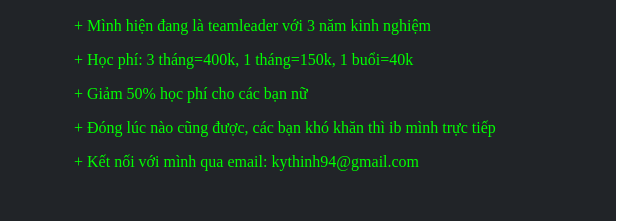
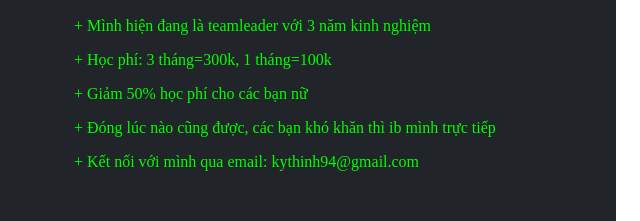
Before and after one commit to NguyenKyThinh94/khoahoclaptrinh, a Gatsby site: page / in a window 1280 px wide. Shown: the part 562-783 px from the top of the page, 24-664 px from the left. Built offline with nearby package versions, Linux system fonts and the light colour scheme; Gatsby itself is replaced by a stand-in of ours.

Commit message:
change content

```diff
--- a/src/pages/index.js
+++ b/src/pages/index.js
@@ -68,7 +68,7 @@ const IndexPage = () => {
             <li>
               <h2>Giảng viên, học phí:</h2>
               <p>+ Mình hiện đang là teamleader với 3 năm kinh nghiệm</p>
-              <p>+ Học phí: 3 tháng=400k, 1 tháng=150k, 1 buổi=40k</p>
+              <p>+ Học phí: 3 tháng=300k, 1 tháng=100k</p>
               <p>+ Giảm 50% học phí cho các bạn nữ</p>
               <p>+ Đóng lúc nào cũng được, các bạn khó khăn thì ib mình trực tiếp</p>
               <p>+ Kết nối với mình qua email: kythinh94@gmail.com</p>
```
